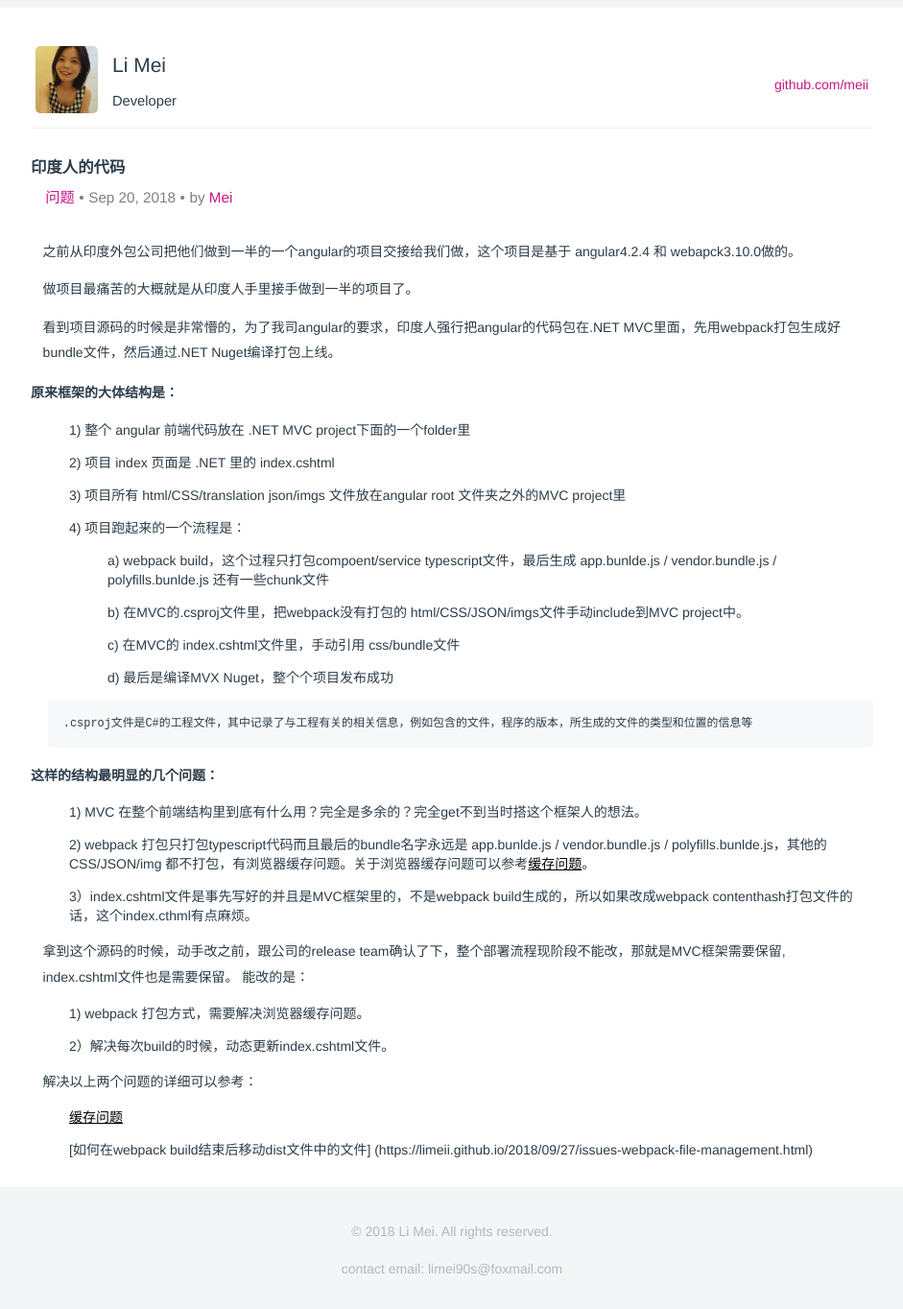
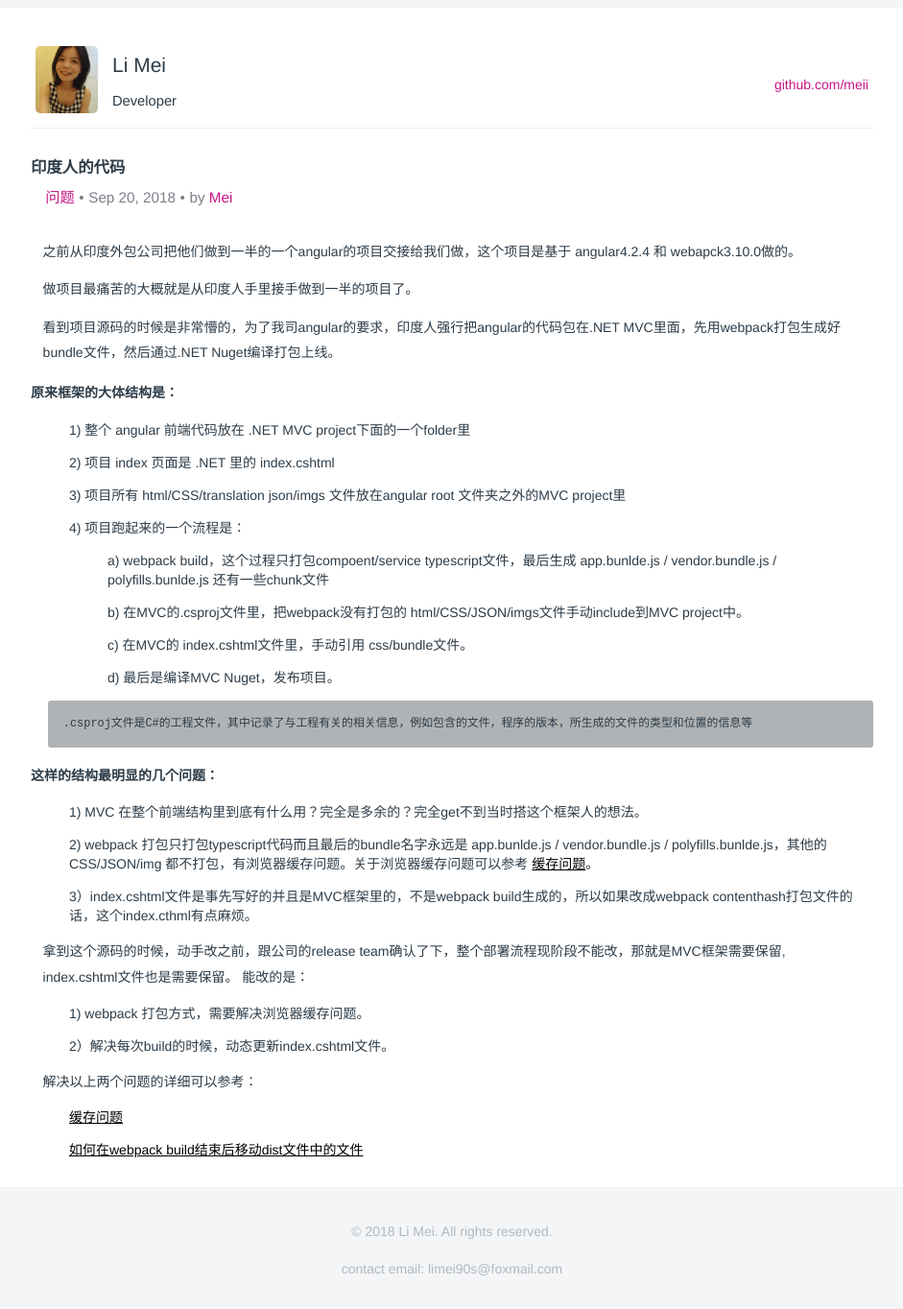
Before and after one commit to LiMeii/LiMeii.github.io, a Jekyll site: the page built from _posts/2018-09-20-issues-india-project.md, in a window 1280 px wide. Shown: the whole page at 96% size, without its empty margins (177-1118 px from the left). Built offline with Jekyll 4.4.1, drawn with Linux system fonts in a browser that asks for light colours.

Commit message:
fix some content issue

```diff
--- a/_posts/2018-09-20-issues-india-project.md
+++ b/_posts/2018-09-20-issues-india-project.md
@@ -26,8 +26,8 @@ layout: post
 - 4) 项目跑起来的一个流程是：
     - a) webpack build，这个过程只打包compoent/service typescript文件，最后生成 app.bunlde.js / vendor.bundle.js / polyfills.bunlde.js 还有一些chunk文件
     - b) 在MVC的.csproj文件里，把webpack没有打包的 html/CSS/JSON/imgs文件手动include到MVC project中。
-    - c) 在MVC的 index.cshtml文件里，手动引用 css/bundle文件
-    - d) 最后是编译MVX Nuget，整个个项目发布成功
+    - c) 在MVC的 index.cshtml文件里，手动引用 css/bundle文件。
+    - d) 最后是编译MVC Nuget，发布项目。
 
 
 
@@ -38,7 +38,7 @@ layout: post
 
 #### 这样的结构最明显的几个问题：
 - 1) MVC 在整个前端结构里到底有什么用？完全是多余的？完全get不到当时搭这个框架人的想法。
-- 2) webpack 打包只打包typescript代码而且最后的bundle名字永远是 app.bunlde.js / vendor.bundle.js / polyfills.bunlde.js，其他的CSS/JSON/img 都不打包，有浏览器缓存问题。关于浏览器缓存问题可以参考[缓存问题](https://limeii.github.io/2018/09/21/issues-cache-busting.html)。
+- 2) webpack 打包只打包typescript代码而且最后的bundle名字永远是 app.bunlde.js / vendor.bundle.js / polyfills.bunlde.js，其他的CSS/JSON/img 都不打包，有浏览器缓存问题。关于浏览器缓存问题可以参考 [缓存问题](https://limeii.github.io/2018/09/21/issues-cache-busting.html)。
 - 3）index.cshtml文件是事先写好的并且是MVC框架里的，不是webpack build生成的，所以如果改成webpack contenthash打包文件的话，这个index.cthml有点麻烦。
 
 
@@ -50,4 +50,4 @@ layout: post
 
 解决以上两个问题的详细可以参考：
 - [缓存问题](https://limeii.github.io/2018/09/21/issues-cache-busting.html)
-- [如何在webpack build结束后移动dist文件中的文件] (https://limeii.github.io/2018/09/27/issues-webpack-file-management.html)
+- [如何在webpack build结束后移动dist文件中的文件](https://limeii.github.io/2018/09/27/issues-webpack-file-management.html)
--- a/assets/base.css
+++ b/assets/base.css
@@ -10,7 +10,7 @@ pre {
     overflow: auto;
     font-size: 85%;
     line-height: 1.45;
-    background-color: #f6f8fa;
+    background-color: #b0b3b5;
     border-radius: 3px;
 }
 code {
@@ -184,6 +184,10 @@ p {
 .github-link {
     color: mediumvioletred;
     text-decoration: none;
+}
+.content-link {
+    color: mediumvioletred;
+    font-size: 1.15em;
 }
 .footer {
     background: #f4f5f6;
```
Also changed, not shown: _posts/2018-09-21-issues-cache-busting.md (+1 -1 lines), _posts/2018-09-27-issues-webpack-file-management.md (+2 -2 lines).
